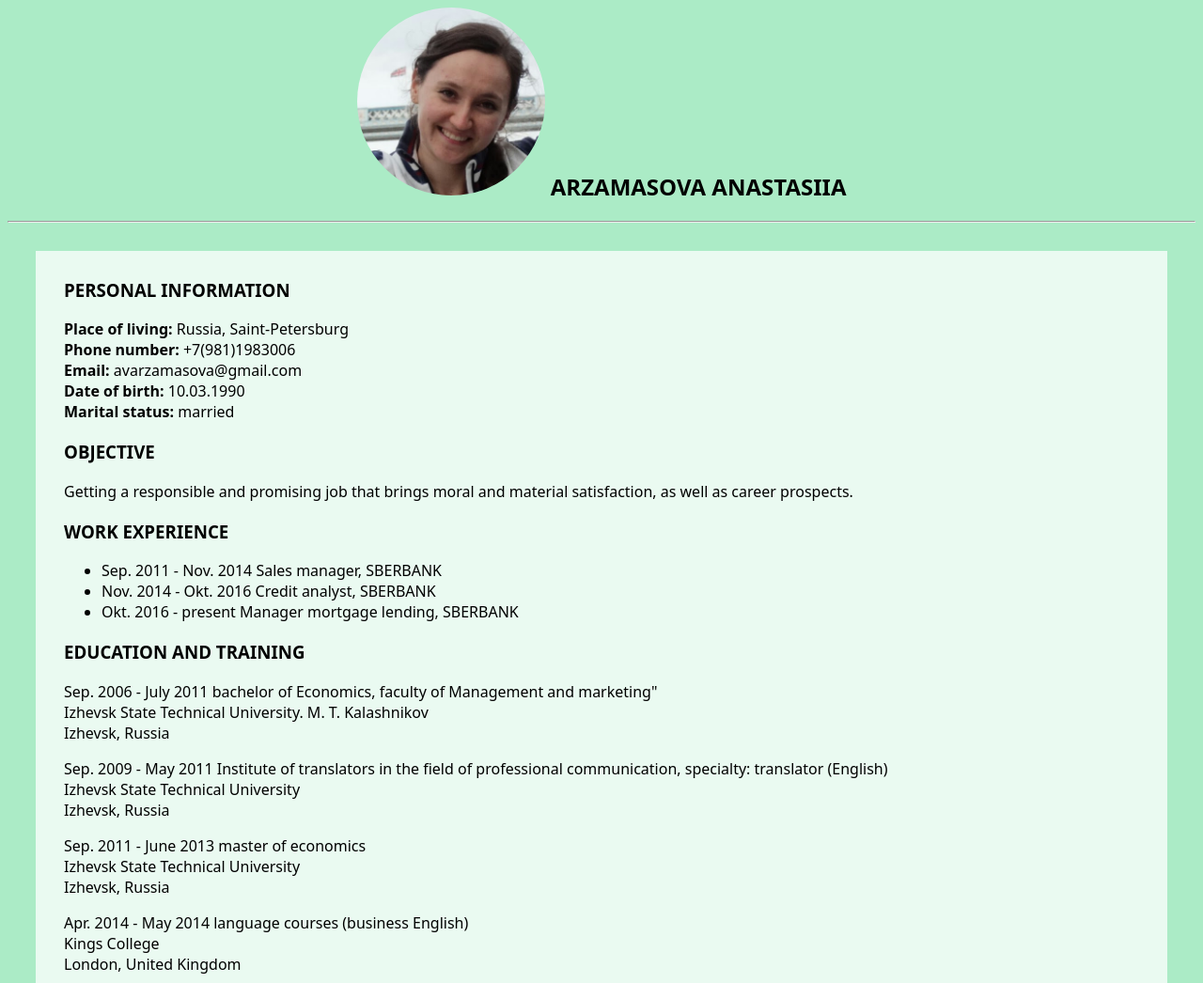
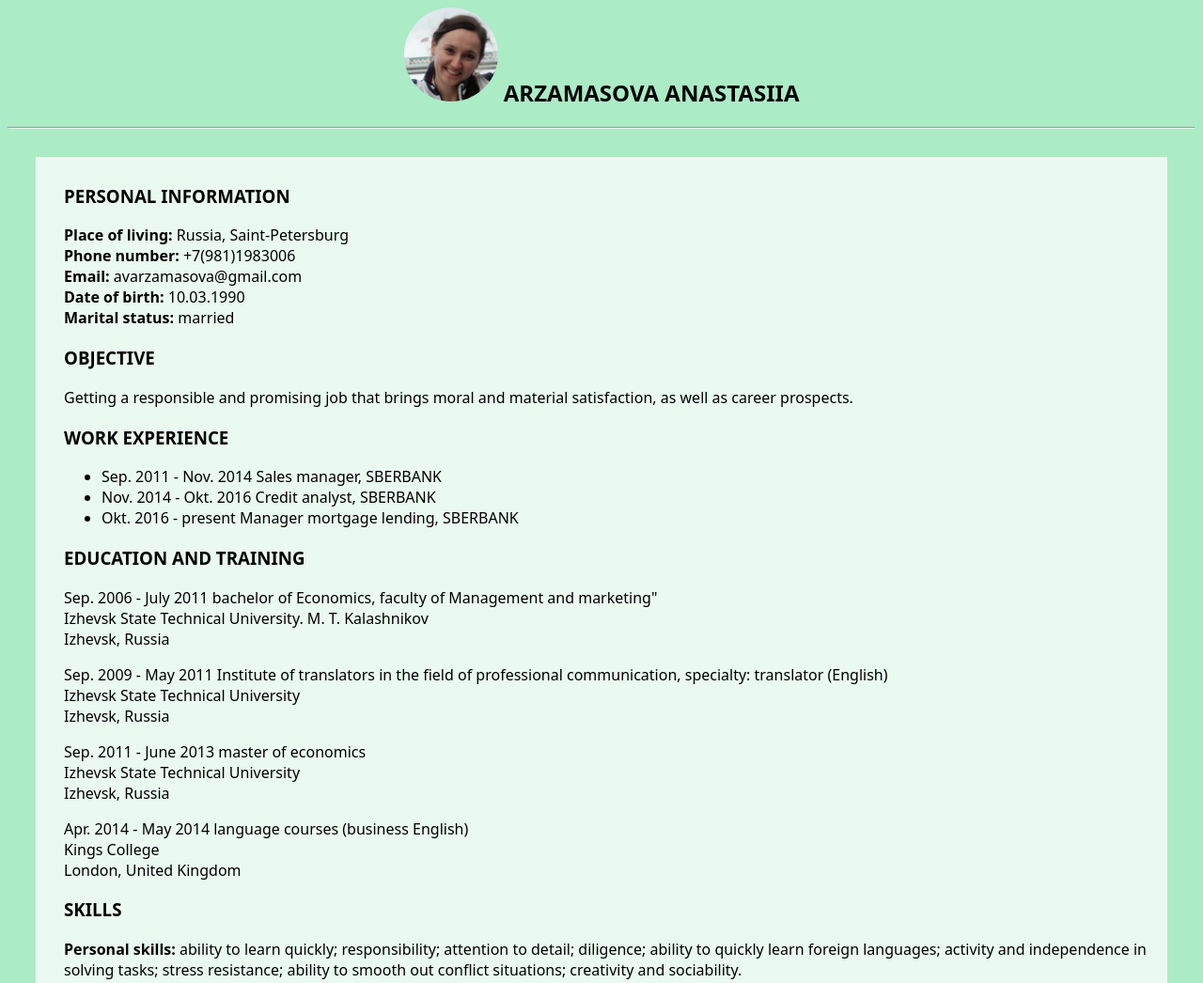
Before and after one commit to asya1003/rsschool-cv-previous-, a plain HTML site: page index.html in a window 1280 px wide. Shown: the top 1046 px of the page at 94% size. Drawn offline with Linux system fonts and the light colour scheme; files whose address does not match are found by name.

Commit message:
refactor:change image link in html and size in css

```diff
--- a/index.html
+++ b/index.html
@@ -1,7 +1,7 @@
 <header>
     <link rel="stylesheet" href="style.css" type="text/css"/>
     <div class = "subtitle">
-      <h2> <img src="/image.jpg" alt="Мое фото" width="320" height="240">  ARZAMASOVA ANASTASIIA </h2>
+      <h2> <img src="C:\rss\rsschool-cv\image.jpg" alt="Мое фото" >  ARZAMASOVA ANASTASIIA </h2>
     </div>
 </header>
 
--- a/style.css
+++ b/style.css
@@ -7,8 +7,8 @@
   }
 
  img {
-  width: 200px;
-  height: 200px;
+  width: 100px;
+  height: 100px;
   border-radius: 50%;
 		   }
 body {
```
